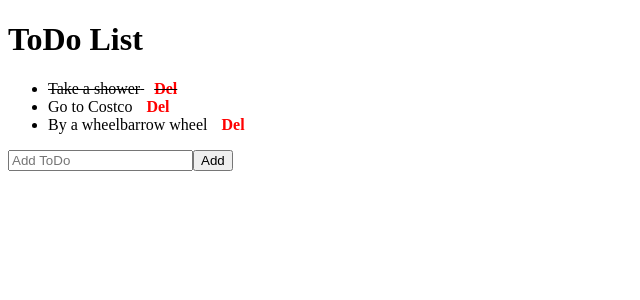
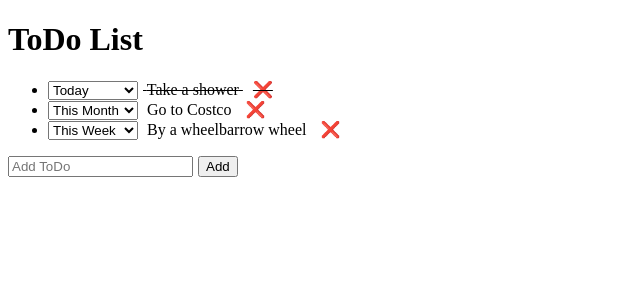
Before and after one commit to ptrklassen/CheckingReactJavascript, a React (Vite) app: page / in a window 1280 px wide. Shown: the top 300 px of the page, without its empty margins (0-640 px from the left). Built offline with nearby package versions, Linux system fonts and the light colour scheme.

Commit message:
Todos use priority

```diff
--- a/src/App.jsx
+++ b/src/App.jsx
@@ -4,9 +4,9 @@ import './App.css';
 
 export default function App() {
   const [todos, setTodos] = React.useState([
-  { id: 1, text: "Take a shower", done: true },
-  { id: 2, text: "Go to Costco", done: false },
-  { id: 3, text: "By a wheelbarrow wheel", done: false }
+  { id: 1, text: "Take a shower", done: true, priority: 2 },
+  { id: 2, text: "Go to Costco", done: false, priority: 4 },
+  { id: 3, text: "By a wheelbarrow wheel", done: false, priority: 3 }
 ])
 
   return (
@@ -39,11 +39,39 @@ function ToDoList({ todos, setTodos }) {
       {todos.map((todo) => (
         <li
           onDoubleClick={() => handleToggleTodo(todo)}
-          style={{ textDecoration: todo.done ? "line-through" : "" }} key={todo.id}>{todo.text} <DeleteTodo todo={todo} setTodos={setTodos} /></li>
+          style={{ textDecoration: todo.done ? "line-through" : "" }} key={todo.id}> <PrioritizeTodo todo={todo} setTodos={setTodos} /> {todo.text} <DeleteTodo todo={todo} setTodos={setTodos} /></li>
         ))}
     </ul>
   );
 }
+
+function PrioritizeTodo({ todo, setTodos }) {
+  function handleChangePriority(event) {
+    event.preventDefault();
+    const priorityValue = event.target.value;
+    setTodos((prevTodos) => {
+        return prevTodos.map(todoListItem =>
+      todoListItem.id === todo.id
+        ? {
+          ...todoListItem, priority: priorityValue
+        }
+        : todoListItem
+    );
+      })
+  }
+  return (
+    <select name="priority" style={{ marginRight: 5, width: 90 }} value={todo.priority} onChange={ handleChangePriority }>
+      <option value="">Priority</option>
+      <option value="1">Frog</option>
+      <option value="2">Today</option>
+      <option value="3">This Week</option>
+      <option value="4">This Month</option>
+      <option value="5">Future</option>
+    </select>
+  )
+}
+
+
 function DeleteTodo({ todo, setTodos }) {
   function handleDeleteTodo() {
     const confirmed = window.confirm("Do you want to delete this?");
@@ -53,19 +81,18 @@ function DeleteTodo({ todo, setTodos }) {
       })
     }
   }
-
   return (
     <span
       onClick={handleDeleteTodo}
       role="button"
       style={{ marginLeft: 10, color: "red", fontWeight: "bold", cursor: "pointer" }}
-      >Del</span>
+      >{"\u274C"}</span>
   )
 }
 
+
 function AddToDo({ setTodos }) {
 const inputRef = React.useRef();
-
   function handleAddToDo(event) {
     event.preventDefault();
     const text = event.target.elements.addTodo.value;
@@ -79,11 +106,10 @@ const inputRef = React.useRef();
     });
     inputRef.current.value = "";
   }
-
   return (
     <form onSubmit={ handleAddToDo }>
       <input name="addTodo" placeholder="Add ToDo" ref={ inputRef }/>
-      <button type="submit">Add</button>
+      <button type="submit" style={{marginLeft: 5}}>Add</button>
     </form>
   );
 }
```
